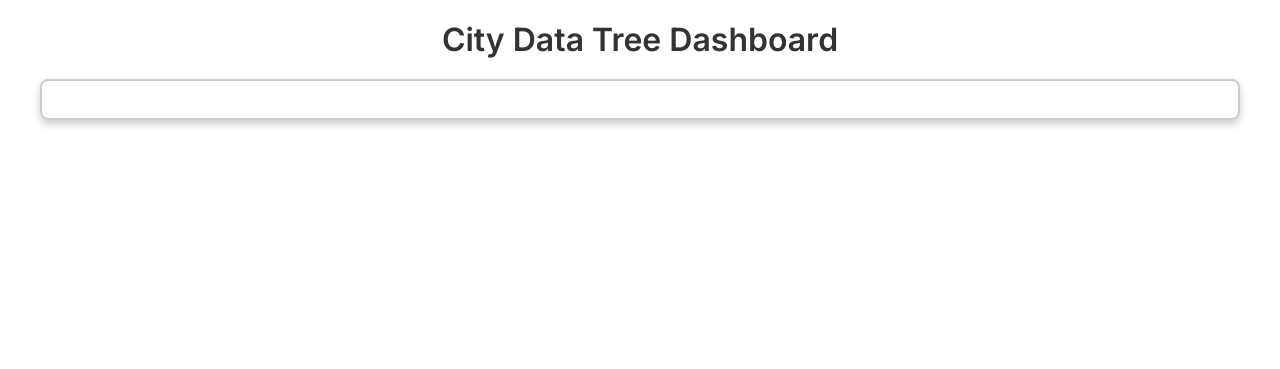
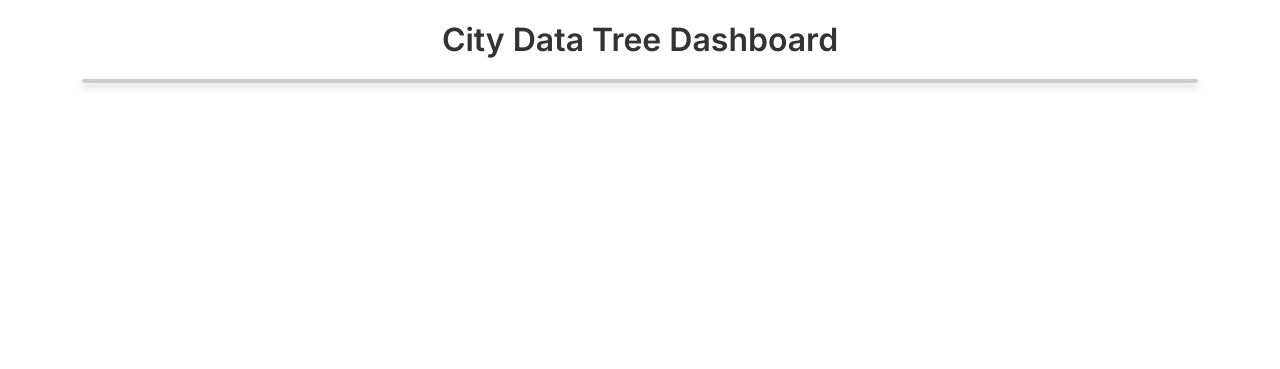
Before and after one commit to zbirnbaum/cmpscapstone, a Django app: template capstone_frontend/cap_frontend/templates/index.html in a window 1280 px wide. Shown: the part 51-420 px from the top of the page. Run offline with Django 5.2, Linux system fonts and the light colour scheme; the template is opened without the code that fills it, so the values that code supplies are empty; parts of the project's set-up code (start-up, migrations or seed data) failed here and were passed over.

Commit message:
Update index.html
Revert to original container for now

```diff
--- a/capstone_frontend/cap_frontend/templates/index.html
+++ b/capstone_frontend/cap_frontend/templates/index.html
@@ -32,18 +32,14 @@
         color: #333;
     }
     .dashboard-container {
-    width: 100%; /* Takes up the full available width */
-    max-width: 1200px;  /* Keeps the container from stretching too far */
-    height: 60%;  /* Reduced height, half the original padding */
-    border: 2px solid #ccc;  /* Thinner border */
-    border-radius: 8px;
-    padding-top: 1.5%;  /* Reduced top padding by half */
-    padding-bottom: 1.5%;  /* Reduced bottom padding by half */
-    padding-left: 3%;  /* Equal padding on left */
-    padding-right: 3%;  /* Equal padding on right */
-    overflow: hidden;
-    box-shadow: 0 4px 8px rgba(0, 0, 0, 0.2);
-}
+        width: 90%; /* Adjust as needed */
+        max-width: 1200px;
+        height: 100%; /* Adjust as needed */
+        border: 2px solid #ccc;
+        border-radius: 8px;
+        overflow: hidden;
+        box-shadow: 0 4px 8px rgba(0, 0, 0, 0.2);
+    }
     #map-container {
         width: 100%;
         height: 100%;
```
